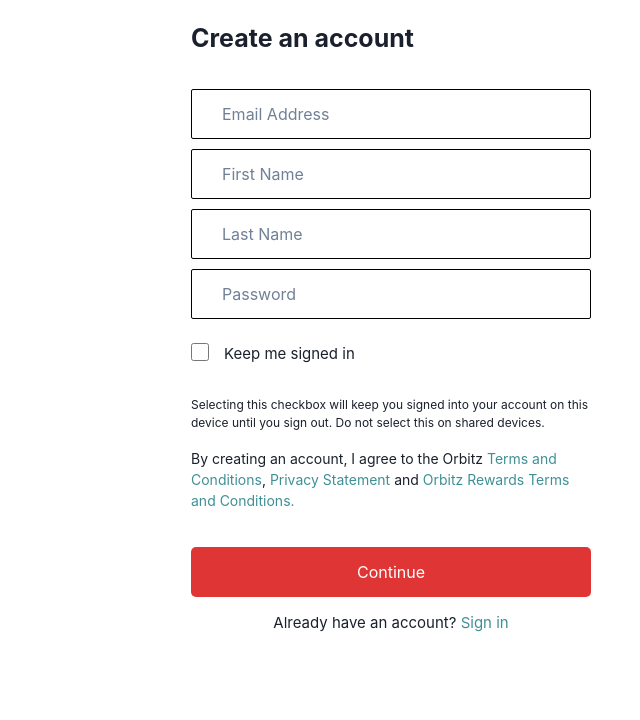
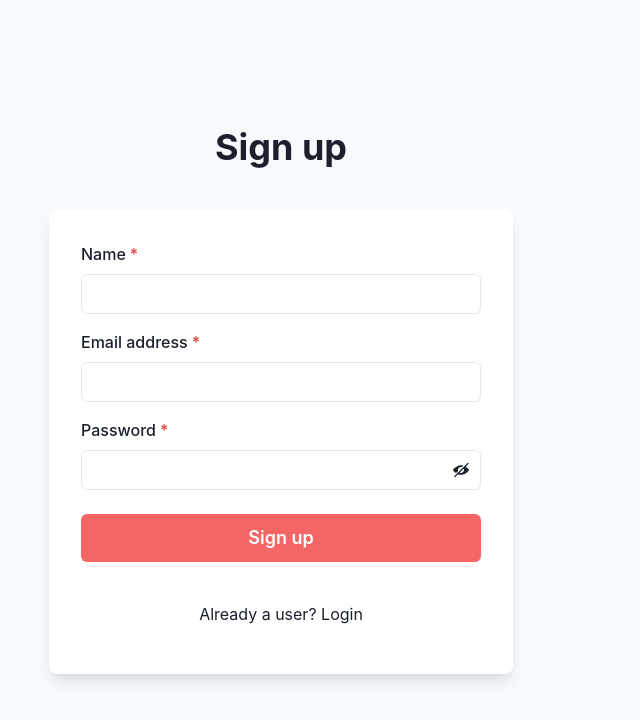
Before and after one commit to jksingh1504/Orbitz-Clone, a React (Create React App) app in the folder orbitz_clone/: page /signup in a window 1280 px wide. Shown: the top 720 px of the page, without its empty margins (359-999 px from the left). Built offline with nearby package versions, Linux system fonts and the light colour scheme.

Commit message:
login & signup done

```diff
--- a/orbitz_clone/package.json
+++ b/orbitz_clone/package.json
@@ -3,10 +3,10 @@
   "version": "0.1.0",
   "private": true,
   "dependencies": {
+    "@chakra-ui/icons": "^2.0.9",
     "@chakra-ui/react": "^2.2.4",
     "@emotion/react": "^11.9.3",
     "@emotion/styled": "^11.9.3",
-    "@material-ui/icons": "^4.11.3",
     "@react-icons/all-files": "^4.1.0",
     "@testing-library/jest-dom": "^5.16.4",
     "@testing-library/react": "^13.3.0",
--- a/orbitz_clone/src/Components/Footer/Footer.jsx
+++ b/orbitz_clone/src/Components/Footer/Footer.jsx
@@ -1,4 +1,4 @@
-import { Box, Container, Grid } from '@material-ui/core';
+import { Box, Container, Grid } from '@chakra-ui/react';
 import React from 'react';
 import styles from './Footer.module.css';
 import { Link } from 'react-router-dom';
--- a/orbitz_clone/src/Components/Navbar/Navbar.jsx
+++ b/orbitz_clone/src/Components/Navbar/Navbar.jsx
@@ -50,7 +50,7 @@
 			</div>
 			<div>
 				<div>
-					<h4>Enlgish</h4>
+					<h4>English</h4>
 				</div>
 				<div>
 					<h4>List a property</h4>
--- a/orbitz_clone/src/Pages/IndividualProduct/components/HotelCard.jsx
+++ b/orbitz_clone/src/Pages/IndividualProduct/components/HotelCard.jsx
@@ -86,7 +86,7 @@
 					30% off
 				</div>
 				<Flex h="10" alignItems="center">
-					<Heading size="lg">${Hotel[0] && Hotel[0].price}</Heading>
+					<Heading size="lg">Rs {Hotel[0] && Hotel[0].price}</Heading>
 					<s style={{ padding: "0px 10px" }}>${Hotel[0] && Hotel[0].price*1.3}</s>
 					<span className="material-icons" style={{ fontSize: "20px" }}>
 						info_outline
--- a/orbitz_clone/src/Pages/Login/Login.jsx
+++ b/orbitz_clone/src/Pages/Login/Login.jsx
@@ -1,124 +1,104 @@
-import { useEffect, useState } from "react";
-import { useDispatch, useSelector } from "react-redux";
-import { Link, useNavigate } from "react-router-dom";
-import { getLogin } from "../../Redux/AuthReducer/action";
-import { LOGIN_SUCCESS } from "../../Redux/AuthReducer/actionType";
-import "./Login.css"
-import {useToast} from "@chakra-ui/react"
+import {
+  Flex,
+  Box,
+  FormControl,
+  FormLabel,
+  Input,
+  Checkbox,
+  Stack,
+  Button,
+  Heading,
+  Text,
+  useColorModeValue,
+  Link
+} from '@chakra-ui/react';
+import { useState } from 'react';
+import { Link as  RouterLink, useNavigate } from 'react-router-dom';
+import { useDispatch, useSelector } from 'react-redux/es/exports';
+import { LOGIN_SUCCESS } from '../../Redux/AuthReducer/actionTypes';
+import { login } from '../../Redux/AuthReducer/action';
 
 export const Login = () => {
-    const initialState = { email: "", password: "" };
-    const [formValues, setFormvalues] = useState(initialState);
-    const [formErrors, setFormErrors] = useState({});
-    const [isSubmit,setIsSubmit] = useState(false);
-    const [user, setUser] = useState({});
-  const dispatch = useDispatch();
-  const navigate = useNavigate();
-  const isAuth = useSelector((state) => state.authReducer.isAuth);
-  const toast=useToast()
+  const [email, setEmail] = useState("");
+  const [password, setPassword] = useState("")
+  const dispatch = useDispatch()
+  const navigate = useNavigate()
 
+  const loginHandler = () => {
+      if(email && password) {
+          const params = {
+              email,
+              password,
+          }
 
+          dispatch(login(params)).then((res) => {
+              if(res === LOGIN_SUCCESS){
+                  navigate("/", {replace: true})
+                  console.log(res)
+              }
+          }).catch((e)=>{
+            console.log(e)
+          })
+      }
+  }
 
-  useEffect(() => {
-    if (isAuth) {
-      navigate("/", { replace: true });
-    }
-  }, [isAuth, navigate]);
+  return (
+    <Flex
+      minH={'100vh'}
+      align={'center'}
+      justify={'center'}
+      bg={useColorModeValue('gray.50', 'gray.800')}>
+      <Stack spacing={8} mx={'auto'} maxW={'lg'} py={12} px={6}>
+        <Stack align={'center'}>
+          <Heading fontSize={'4xl'}>Sign in to your account</Heading>
 
-  const handlelogin = (e) => {
-    const { name, value } = e.target;
-    setUser({
-      ...user,
-      [name]: value,
-    });
-  };
-  const loginHandle = () => {
-    dispatch(getLogin(user)).then((res) => {
-      if (res === LOGIN_SUCCESS) {
-        toast({
-          title: 'You have been logged in successfully',
-          description: "",
-          status: 'success',
-          position:"top",
-          duration: 3000,
-          isClosable: true,
-          })
-        navigate("/", { replace: true });
-      }
-    });
-  };
-
-    // const handleChange = (e) => {
-    //   const { name, value } = e.target;
-    //   setFormvalues({ ...formValues, [name]: value });
-    // };
-
-    const handleSubmit = (e) => {
-      e.preventDefault();
-      setFormErrors(validate(formValues));
-      setIsSubmit(true);
-    }
-
-    useEffect(() => {
-      if(Object.keys(formErrors).length ===0 && isSubmit){
-        console.log(formValues)
-      }
-    });
-
-    const validate = (values) => {
-      const errors = {};
-      const regex = /^[^\s@]+@[^\s@]+\.[^\s@]{2,}$/i;
-      if(!values.email){
-        errors.email = "Enter an email address"
-      }
-      else if(!regex.test(values.email)){
-        errors.email = "Enter a valid email address"
-      }
-      if(!values.password){
-        errors.password = "Enter a password"
-      }
-      else if(values.password.length < 4){
-        errors.password = "password must be more than 4 charcters"
-      }
-      else if(values.password.length > 10){
-        errors.password = "password cannot exceed more than 10 charcters"
-      }
-      return errors
-    }
-    return (
-      <div id="signupCont">
-      <p id="titleSignup">Sign in</p>
-      <form onSubmit={handleSubmit}>
-
-        <div id="signupForm">
-          <input className="inputLogin" type="text"
-            name="Email address"
-            placeholder="Email Address"
-
-            onChange={handlelogin} />
-
-          <input className="inputLogin" type="password"
-            name="password"
-            placeholder="Password"
-            onChange={handlelogin} />
-        </div>
-        <br />
-        <div id="rememberMe">
-          <input id="checkbox" type="checkbox" />
-          <p id="keepMe">Keep me signed in</p>
-        </div>
-        <div>
-        <p id="checkboxText">Selecting this checkbox will keep you signed into your account on this device until you sign out.
-          Do not select this on shared devices.</p>
-        </div>
-       <div>
-       <p id="agreeText"> By creating an account, I agree to the Orbitz <span className="spanLink"><Link to="https://www.orbitz.com/lp/lg-terms">Terms and Conditions</Link></span>, <span className="spanLink"><Link to="https://www.orbitz.com/lp/lg-privacy">Privacy Statement</Link></span> and <span className="spanLink"><Link to="https://www.orbitz.com/rewards/terms">Orbitz Rewards Terms and Conditions.</Link></span></p>
-        <button id="signupBtn" onClick={loginHandle}>Log in</button>
-       </div>
-      </form>
-      <div id="forgot"><span className="spanLink"><Link to="/">Forgot password</Link></span></div>
-      <div id="AlreadyAcc"><p>Don't have an account ?<span className="spanLink"><Link to="/login">Create one</Link></span></p></div>
-
-    </div>
-    );
+        </Stack>
+        <Box
+          rounded={'lg'}
+          bg={useColorModeValue('white', 'gray.700')}
+          boxShadow={'lg'}
+          p={8}>
+          <Stack spacing={4}>
+          <FormControl id="email" isRequired>
+              <FormLabel>Email address</FormLabel>
+              <Input type="email"
+              value={email}
+              onChange={(e) =>
+                  setEmail(e.target.value)}/>
+            </FormControl>
+            <FormControl id="password">
+              <FormLabel>Password</FormLabel>
+              <Input type="password"
+              value={password}
+              onChange={(e) => setPassword(e.target.value)}/>
+            </FormControl>
+            <Stack spacing={10}>
+              <Stack
+                direction={{ base: 'column', sm: 'row' }}
+                align={'start'}
+                justify={'space-between'}>
+                <Checkbox>Remember me</Checkbox>
+                <Link color={'blue.400'}>Forgot password?</Link>
+              </Stack>
+              <Button
+                bg={'red.400'}
+                color={'white'}
+                _hover={{
+                  bg: 'red.500',
+                }}
+                onClick={loginHandler}
+                >
+                Sign in
+              </Button>
+              <Stack pt={6}>
+              <Text align={'center'}>
+                Not user? <RouterLink to="/signup" color={'rgb(121,62,172).400'}>Register Here</RouterLink>
+              </Text>
+            </Stack>
+            </Stack>
+          </Stack>
+        </Box>
+      </Stack>
+    </Flex>
+  );
 }
--- a/orbitz_clone/src/Pages/Signup/Signup.jsx
+++ b/orbitz_clone/src/Pages/Signup/Signup.jsx
@@ -1,142 +1,157 @@
-import { useEffect, useState } from "react";
-import { Link, useNavigate } from "react-router-dom";
-import "./Signup.css"
-import { useDispatch, useSelector } from "react-redux"
-import { getRegister } from "../../Redux/AuthReducer/action";
-import { GET_USER_SUCCESS } from "../../Redux/AuthReducer/actionType";
-import { useToast } from "@chakra-ui/react";
+import {
+  Flex,
+  Box,
+  FormControl,
+  FormLabel,
+  Input,
+  InputGroup,
+  HStack,
+  InputRightElement,
+  Stack,
+  Button,
+  Heading,
+  Text,
+  useColorModeValue,
+  Link
+} from '@chakra-ui/react';
+import { useReducer, useState } from 'react'
+import { useDispatch } from 'react-redux';
+import { ViewIcon, ViewOffIcon } from '@chakra-ui/icons';
+import { Link as  RouterLink, useNavigate } from 'react-router-dom';
+import { REGISTER_SUCCESS } from "../../Redux/AuthReducer/actionTypes"
+import { register } from '../../Redux/AuthReducer/action';
 
-export const Signup = () => {
-  // const initialState = { email: "", password: "" };
-  // const [formValues, setFormvalues] = useState(initialState);
-  const [formErrors, setFormErrors] = useState({});
-  const [isSubmit, setIsSubmit] = useState(false);
-  // const [showPassword, setShowPassword] = useState(false);
-  const [newUser, setNewUser] = useState({});
-  const dispatch = useDispatch();
-  const navigate = useNavigate();
-  const toast=useToast()
-  const isAuth = useSelector((state) => state.authReducer.isAuth);
-
-
-  useEffect(() => {
-    if (isAuth) {
-
-      navigate("/");
-    }
-  }, [isAuth, navigate]);
-
-  const handlePost = (e) => {
-    const { name, value } = e.target;
-
-    setNewUser({ ...newUser, [name]: value });
-  };
-  const handleRegistation = () => {
-    dispatch(getRegister(newUser)).then((res) => {
-      if (res === GET_USER_SUCCESS) {
-        toast({
-          title: 'Signup successful',
-          description: "",
-          status: 'success',
-          position:"top",
-          duration: 3000,
-          isClosable: true,
-          })
-        navigate("/login", { replace: true });
-      }
-    });
+function reducer(state,action) {
+  switch(action.type){
+      case "name":
+      return {
+          ...state,
+          name: action.payload
       };
 
-
-  // const handleChange = (e) => {
-  //   const { name, value } = e.target;
-  //   setFormvalues({ ...formValues, [name]: value });
-  // };
-
-  const handleSubmit = (e) => {
-    e.preventDefault();
-    setFormErrors(validate(newUser));
-    setIsSubmit(true);
+      case "username":
+      return {
+          ...state,
+          username: action.payload
       }
 
-  useEffect(() => {
-    if (Object.keys(formErrors).length === 0 && isSubmit) {
-      console.log(newUser)
+      case "password":
+      return {
+          ...state,
+          password: action.payload
       }
-  });
 
-  const validate = (values) => {
-    const errors = {};
-    const regex = /^[^\s@]+@[^\s@]+\.[^\s@]{2,}$/i;
-    if (!values.email) {
-      errors.email = "Enter an email address"
+      case "mobile":
+      return {
+          ...state,
+          mobile: action.payload
       }
-    else if (!regex.test(values.email)) {
-      errors.email = "Enter a valid email address"
+
+      case "email":
+      return {
+          ...state,
+          email: action.payload
       }
-    if (!values.password) {
-      errors.password = "Enter a password"
+
+      default:
+      return state;
   }
-    if (!values.firstname) {
-      errors.firstname = "Enter a First Name"
 }
-    if (!values.lastname) {
-      errors.lastname = "Enter a Last Name"
+
+const initialState ={
+  name: "",
+  email: "",
+  password: "",
+  username: "",
+  mobile: "",
 }
-    else if (values.password.length < 4) {
-      errors.password = "password must be more than 4 charcters"
+
+export const Signup = () =>  {
+  const [showPassword, setShowPassword] = useState(false);
+  const [state, setter] = useReducer(reducer,initialState)
+  const navigate = useNavigate();
+  const dispatch = useDispatch();
+
+  const signupHandler = () => {
+     dispatch(register(state)).then((r)=> {
+      if(r=== REGISTER_SUCCESS){
+          navigate("/login", { replace: true})
       }
-    else if (values.password.length > 10) {
-      errors.password = "password cannot exceed more than 10 charcters"
+     })
   }
-    return errors
-  }
+
   return (
-    <div id="signupCont">
-      <p id="titleSignup">Create an account</p>
-      <form onSubmit={handleSubmit}>
+    <Flex
+      minH={'100vh'}
+      align={'center'}
+      justify={'center'}
+      bg={useColorModeValue('gray.50', 'gray.800')}>
+      <Stack spacing={8} mx={'auto'} width={'800px'} maxW={'lg'} py={12} px={6}>
+        <Stack align={'center'}>
+          <Heading fontSize={'4xl'} textAlign={'center'}>
+            Sign up
+          </Heading>
 
-        <div id="signupForm">
-          <input className="inputSignup" type="text"
-            name="Email address"
-            placeholder="Email Address"
-            onChange={handlePost} />
+        </Stack>
+        <Box
+          rounded={'lg'}
+          bg={useColorModeValue('white', 'gray.700')}
+          boxShadow={'lg'}
+          p={8}>
+          <Stack spacing={4}>
+            <FormControl id="Name" isRequired>
+                  <FormLabel>Name</FormLabel>
+                  <Input type="text" value={state.name}
+                 onChange={(e) =>
+                  setter({ type: "name", payload: e.target.value})}/>
+                </FormControl>
+            <FormControl id="email" isRequired>
+              <FormLabel>Email address</FormLabel>
+              <Input type="email"
+              value={state.email}
+              onChange={(e) =>
+                  setter({ type: "email", payload: e.target.value})}/>
+            </FormControl>
 
-
-          <input className="inputSignup" type="text"
-            name="First Name"
-            placeholder="First Name"
-            value={newUser.firstname}
-            onChange={handlePost} />
-
-          <input className="inputSignup" type="text"
-            name="Email address"
-            placeholder="Last Name"
-            value={newUser.lastname}
-            onChange={handlePost} />
-
-          <input className="inputSignup" type="password"
-            name="password"
-            placeholder="Password"
-            value={newUser.password}
-            onChange={handlePost} />
-
-        </div>
-        <br />
-        <div id="rememberMe">
-          <input id="checkbox" type="checkbox" />
-          <p id="keepMe">Keep me signed in</p>
-        </div>
-        <div>
-        <p id="checkboxText">Selecting this checkbox will keep you signed into your account on this device until you sign out.
-          Do not select this on shared devices.</p>
-        </div>
-       <div>
-       <p id="agreeText"> By creating an account, I agree to the Orbitz <span className="spanLink"><Link to="https://www.orbitz.com/lp/lg-terms">Terms and Conditions</Link></span>, <span className="spanLink"><Link to="https://www.orbitz.com/lp/lg-privacy">Privacy Statement</Link></span> and <span className="spanLink"><Link to="https://www.orbitz.com/rewards/terms">Orbitz Rewards Terms and Conditions.</Link></span></p>
-        <button id="signupBtn" onClick={handleRegistation}>Continue</button>
-       </div>
-      </form>
-      <div id="AlreadyAcc"><p>Already have an account? <span className="spanLink"><Link to="/login">Sign in</Link></span></p></div>
-    </div>
+            <FormControl id="password" isRequired>
+              <FormLabel>Password</FormLabel>
+              <InputGroup>
+                <Input type={showPassword ? 'text' : 'password'}
+                 value={state.password}
+                 onChange={(e) =>
+                  setter({ type: "password", payload: e.target.value})}/>
+                <InputRightElement h={'full'}>
+                  <Button
+                    variant={'ghost'}
+                    onClick={() =>
+                      setShowPassword((showPassword) => !showPassword)
+                    }>
+                    {showPassword ? <ViewIcon /> : <ViewOffIcon />}
+                  </Button>
+                </InputRightElement>
+              </InputGroup>
+            </FormControl>
+            <Stack spacing={10} pt={2}>
+              <Button
+                loadingText="Submitting"
+                size="lg"
+                bg={'red.400'}
+                color={'white'}
+                _hover={{
+                  bg: 'red.500',
+                }}
+                onClick={signupHandler}>
+                Sign up
+              </Button>
+            </Stack>
+            <Stack pt={6}>
+              <Text align={'center'}>
+                Already a user? <RouterLink to="/login" color={'rgb(121,62,172).400'}>Login</RouterLink>
+              </Text>
+            </Stack>
+          </Stack>
+        </Box>
+      </Stack>
+    </Flex>
   );
 }
--- a/orbitz_clone/src/Redux/AuthReducer/action.js
+++ b/orbitz_clone/src/Redux/AuthReducer/action.js
@@ -1,59 +1,51 @@
 import axios from "axios";
-import * as types from "./actionType";
-import { loadData } from "../../utils/localStorage";
-const fghd = {
-  name: "MASAI School",
-  email: "hello@masai.com",
-  password: "secret",
-  username: "masai-school",
-  mobile: "9876543210",
-  description: "A Transformation in education!",
-};
-const pass = {
-  username: "masai-school",
-  password: "secret",
-};
-export const getRegister = (payload) => (dispatch) => {
-  dispatch({ type: types.GET_USER_REQUEST });
-  return axios
-    .post("https://masai-api-mocker.herokuapp.com/auth/register", fghd)
-    .then((r) => {
-      dispatch({ type: types.GET_USER_SUCCESS });
+import { getLocalData } from "../../utils/localStorage";
+import * as types from "./actionTypes"
 
-      return types.GET_USER_SUCCESS;
-    })
-    .catch((e) => {
-      dispatch({ type: types.GET_USER_FAILURE });
-      return types.GET_USER_FAILURE;
-    });
-};
 
-export const getLogin = (payload) => (dispatch) => {
-  dispatch({ type: types.LOGIN_REQUEST });
-  return axios
-    .post("https://masai-api-mocker.herokuapp.com/auth/login", pass)
-    .then((res) => {
-      dispatch({ type: types.LOGIN_SUCCESS, payload: res.data.token });
+export const register = (payload) => (dispatch) =>{
+    dispatch({type: types.REGISTER_REQUEST});
+    return axios
+      .post("https://roshan-login-signin.herokuapp.com/register", payload)
+      .then((r)=> {
+        dispatch({type: types.REGISTER_SUCCESS, payload: r.data});
+        console.log(r.data)
+        return types.REGISTER_SUCCESS;
+      })
+      .catch((e)=> {
+        dispatch({type: types.REGISTER_FAILURE,payload: e})
+        return types.REGISTER_FAILURE
+      })
+}
 
-      return types.LOGIN_SUCCESS;
-    })
-    .catch((err) => {
-      dispatch({ type: types.LOGIN_FAILURE });
 
-      return types.LOGIN_FAILURE;
-    });
-};
+export const login = (payload) => (dispatch) =>{
+    dispatch({type: types.LOGIN_REQUEST});
+    return axios
+      .post("https://roshan-login-signin.herokuapp.com/login", payload)
+      .then((r)=> {
+        dispatch({type: types.LOGIN_SUCCESS, payload: r.data});
+
+        return types.LOGIN_SUCCESS;
+      })
+      .catch((e)=> {
+        dispatch({type: types.LOGIN_FAILURE,payload: e})
+        return types.LOGIN_FAILURE
+      })
+}
 
 export const logoutSuccess = () => (dispatch) => {
   dispatch({ type: types.LOGOUT_SUCCESS });
 };
 
-let token = loadData("token");
+let token = getLocalData("token");
+
+
 export const getUserDetails = (payload) => (dispatch) => {
   dispatch({ type: types.GET_USER_DETAILS_REQUEST });
 
   return axios
-    .get(`https://masai-api-mocker.herokuapp.com/user/${payload}`, {
+    .get(`https://syncthreadsbackend.herokuapp.com/findUser/${payload}`, {
       headers: { Authorization: `Bearer ${token}` },
     })
     .then((res) => {
--- a/orbitz_clone/src/Redux/AuthReducer/reducer.js
+++ b/orbitz_clone/src/Redux/AuthReducer/reducer.js
@@ -1,88 +1,57 @@
-import * as types from "./actionType"
-import { saveData, loadData } from "../../utils/localStorage";
 
-const inialState = {
-  isAuth: loadData("isAuth") || false,
-  token: loadData("token") || "",
+import { getLocalData, saveLocalData } from "../../utils/localStorage";
+import * as types from "./actionTypes"
+
+const initialState = {
+    isAuth: getLocalData("token") ? true : false,
+    token: getLocalData("token") || "",
     isLoading: false,
+    user : [],
     isError: false,
-  isRegister: false,
-  userDetails: loadData("dataUser") || [],
-};
-export const reducer = (state = inialState, { type, payload }) => {
+}
+
+export const reducer = (state = initialState, action) => {
+    const { type, payload } = action;
     switch (type) {
-    case types.GET_USER_REQUEST:
+        case types.REGISTER_REQUEST:
             return {
                 ...state,
-        isLoading: true,
-      };
-    case types.GET_USER_SUCCESS:
+                isLoading: true
+            }
+        case types.REGISTER_SUCCESS:
             return {
                 ...state,
                 isLoading: false,
-        isRegister: true,
-      };
-    case types.GET_USER_FAILURE:
+                user : payload
+            }
+        case types.REGISTER_FAILURE:
             return {
                 ...state,
                 isLoading: false,
-        isError: true,
-      };
-
+                isError: true
+            }
         case types.LOGIN_REQUEST:
             return {
                 ...state,
-        isLoading: true,
-      };
+                isLoading: true
+            }
         case types.LOGIN_SUCCESS:
-      saveData("token", payload);
-      saveData("isAuth", true);
+            saveLocalData("token", payload)
             return {
                 ...state,
                 isLoading: false,
                 isAuth: true,
-        token: payload,
-      };
+                token: payload
+            }
         case types.LOGIN_FAILURE:
             return {
                 ...state,
                 isLoading: false,
                 isError: true,
-      };
-
-    case types.LOGOUT_SUCCESS:
-      saveData("token", "");
-      saveData("isAuth", false);
-      return {
-        ...state,
-        isLoading: false,
                 isAuth: false,
                 token: "",
-      };
-
-    case types.GET_USER_DETAILS_REQUEST:
-      return {
-        ...state,
-        isLoading: true,
-      };
-
-    case types.GET_USER_DETAILS_SUCCESS:
-      saveData("dataUser", payload);
-
-      return {
-        ...state,
-        isLoading: false,
-        userDetails: payload,
-      };
-    case types.GET_USER_DETAILS_FAILURE:
-      return {
-        ...state,
-        isLoading: false,
-        userDetails: "",
-        isError: true,
-      };
-
+            }
         default:
-      return state;
+            return state
     }
-};
+}
```
Also changed, not shown: orbitz_clone/src/Pages/Payment/PaymentPage.jsx (+12 -12 lines), orbitz_clone/src/Redux/AuthReducer/actionTypes.js (renamed from orbitz_clone/src/Redux/AuthReducer/actionType.js, +4 -4 lines), orbitz_clone/src/utils/localStorage.js (+12 -2 lines), 1 other file (tests, documents, lock files or other folders). Lines whose indentation alone changed are shown as unchanged.
